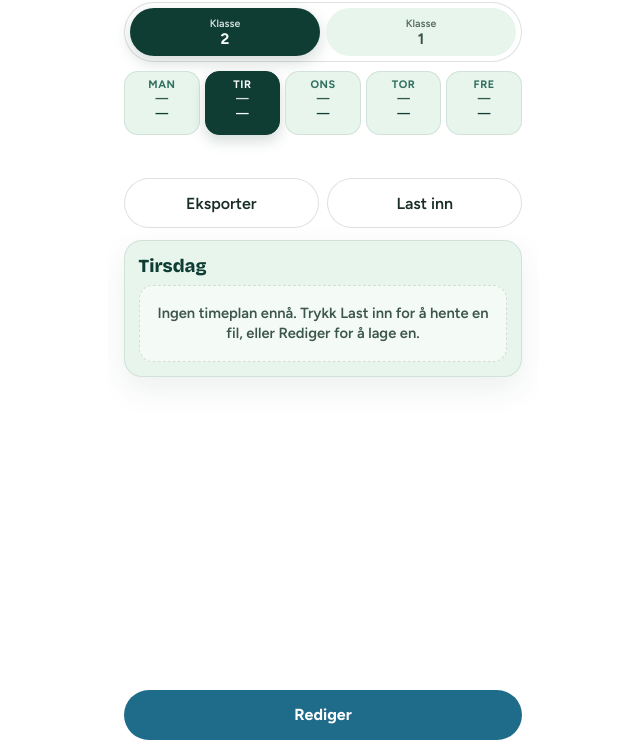
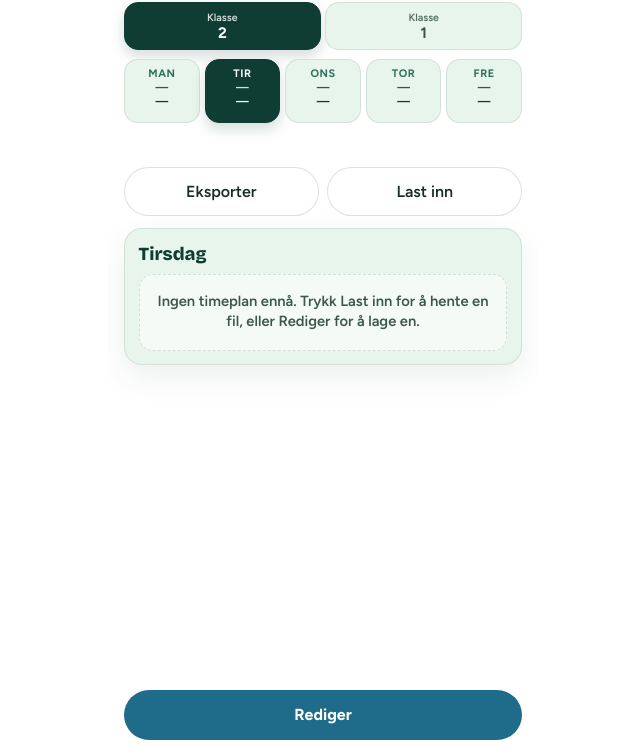
Before and after one commit to mgjessen/timeplan, a website: page docs/index.html in a window 1280 px wide. Shown: the part 50-800 px from the top of the page, without its empty margins (317-957 px from the left). Drawn offline with nearby package versions, Linux system fonts and the light colour scheme; no server answers.

Commit message:
Match 8A/10A tabs to weekday chip shape
Drop the white pill frame behind class tabs and use the same 14px
rounded-square treatment as the day chips.

```diff
--- a/docs/index.html
+++ b/docs/index.html
@@ -24,7 +24,7 @@
       href="https://fonts.googleapis.com/css2?family=Bricolage+Grotesque:opsz,wght@12..96,600;12..96,800&family=Figtree:wght@400;500;600;700&display=swap"
       rel="stylesheet"
     />
-    <link rel="stylesheet" href="styles.css?v=14" />
+    <link rel="stylesheet" href="styles.css?v=15" />
   </head>
   <body>
     <div class="phone-shell">
--- a/docs/styles.css
+++ b/docs/styles.css
@@ -130,25 +130,25 @@ body {
 .person-tabs {
   display: grid;
   grid-template-columns: 1fr 1fr;
-  gap: 0.35rem;
-  padding: 0.3rem;
-  border-radius: 999px;
-  background: #ffffff;
-  border: 1px solid var(--line);
+  gap: 0.3rem;
+  padding: 0;
   margin-bottom: 0.55rem;
+  background: transparent;
+  border: none;
 }
 
 .tab {
   appearance: none;
-  border: none;
+  border: 1px solid rgba(15, 61, 52, 0.1);
   background: var(--mint);
-  border-radius: 999px;
+  border-radius: 14px;
   min-height: 48px;
   padding: 0.4rem 0.45rem;
   font: inherit;
   font-weight: 700;
   color: var(--ink-soft);
   cursor: pointer;
+  touch-action: manipulation;
 }
 
 .tab .tab-school {
@@ -166,8 +166,9 @@ body {
 
 .tab.is-active {
   background: var(--pine);
+  border-color: var(--pine);
   color: #f7fbf9;
-  box-shadow: 0 6px 16px rgba(15, 61, 52, 0.18);
+  box-shadow: 0 6px 14px rgba(15, 61, 52, 0.18);
 }
 
 .status {
--- a/public/styles.css
+++ b/public/styles.css
@@ -130,25 +130,25 @@ body {
 .person-tabs {
   display: grid;
   grid-template-columns: 1fr 1fr;
-  gap: 0.35rem;
-  padding: 0.3rem;
-  border-radius: 999px;
-  background: #ffffff;
-  border: 1px solid var(--line);
+  gap: 0.3rem;
+  padding: 0;
   margin-bottom: 0.55rem;
+  background: transparent;
+  border: none;
 }
 
 .tab {
   appearance: none;
-  border: none;
+  border: 1px solid rgba(15, 61, 52, 0.1);
   background: var(--mint);
-  border-radius: 999px;
+  border-radius: 14px;
   min-height: 48px;
   padding: 0.4rem 0.45rem;
   font: inherit;
   font-weight: 700;
   color: var(--ink-soft);
   cursor: pointer;
+  touch-action: manipulation;
 }
 
 .tab .tab-school {
@@ -166,8 +166,9 @@ body {
 
 .tab.is-active {
   background: var(--pine);
+  border-color: var(--pine);
   color: #f7fbf9;
-  box-shadow: 0 6px 16px rgba(15, 61, 52, 0.18);
+  box-shadow: 0 6px 14px rgba(15, 61, 52, 0.18);
 }
 
 .status {
```
Also changed, not shown: public/index.html (+1 -1 lines).
